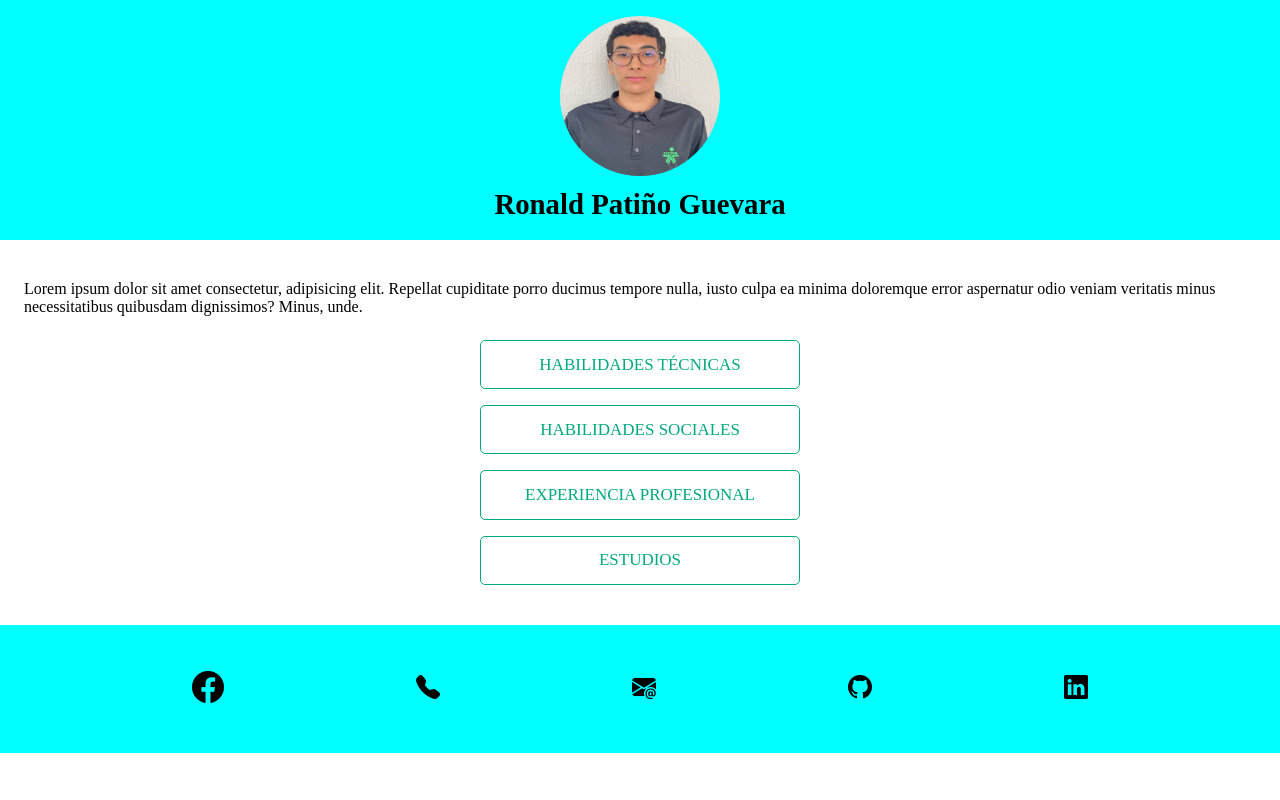
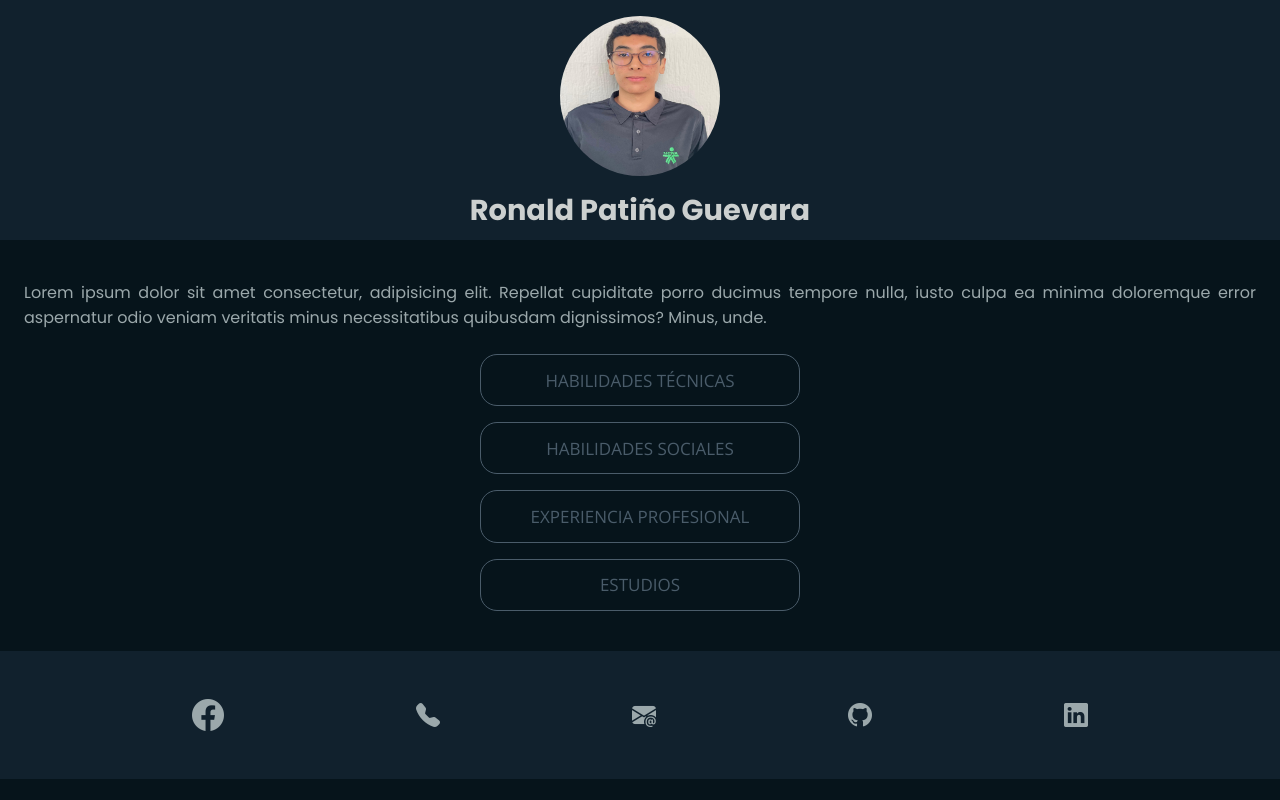
Before and after one commit to ronaldp12/PortafolioReact, a React (Vite) app: page / in a window 1280 px wide. Built offline with nearby package versions, Linux system fonts and the light colour scheme.

Commit message:
cambio de estilos y colores

```diff
--- a/src/index.css
+++ b/src/index.css
@@ -1,8 +1,44 @@
+
+@import url('https://fonts.googleapis.com/css2?family=Inter:ital,opsz,wght@0,14..32,100..900;1,14..32,100..900&family=Open+Sans:ital,wght@0,300..800;1,300..800&family=Poppins:ital,wght@0,100;0,200;0,300;0,400;0,500;0,600;0,700;0,800;0,900;1,100;1,200;1,300;1,400;1,500;1,600;1,700;1,800;1,900&display=swap');
+@import url('https://fonts.googleapis.com/css2?family=Inter:ital,opsz,wght@0,14..32,100..900;1,14..32,100..900&family=Open+Sans:ital,wght@0,300..800;1,300..800&family=Poppins:ital,wght@0,100;0,200;0,300;0,400;0,500;0,600;0,700;0,800;0,900;1,100;1,200;1,300;1,400;1,500;1,600;1,700;1,800;1,900&display=swap');
+
 *{
   margin: 0;
   padding: 0;
   box-sizing: border-box;
 }
+
+.open-sans- {
+  font-family: "Open Sans", sans-serif;
+  font-optical-sizing: auto;
+  font-weight: 400;
+  font-style: normal;
+  font-variation-settings:
+    "wdth" 100;
+}
+
+.open-sans {
+  font-family: "Open Sans", sans-serif;
+  font-optical-sizing: auto;
+  font-weight: 400;
+  font-style: normal;
+  font-variation-settings:
+    "wdth" 100;
+}
+
+.poppins-semibold {
+  font-family: "Poppins", sans-serif;
+  font-weight: 600;
+  font-style: normal;
+}
+
+.poppins-regular {
+  font-family: "Poppins", sans-serif;
+  font-weight: 400;
+  font-style: normal;
+}
+
+
 
 #root {
   width: 100%;
@@ -15,6 +51,9 @@ body {
   display: flex;
   width: 100vw;
   height: 100vh;
+  font-family: "Open Sans", sans-serif ;
+  overflow-x: hidden;
+  background-color: #06141b;
 }
 
 header{
@@ -23,10 +62,13 @@ header{
   background-color: aqua;
   text-align: center;
   margin-bottom: 1rem;
+  background-color: #11212d;
 }
 
 h1{
   font-size: 1.8rem;
+  font-family: "Poppins", sans-serif;
+  color: #ccd0cf;
 }
 
 .img-header{
@@ -48,10 +90,10 @@ h1{
 
 .btn-section {
   width: 20rem;
-  --color: #00A97F;
+  --color: #4a5c6a;
   padding: 0.8em 1.7em;
   background-color: transparent;
-  border-radius: .3em;
+  border-radius: 1em;
   position: relative;
   overflow: hidden;
   cursor: pointer;
@@ -95,7 +137,7 @@ h1{
  }
 
  .btn-section:hover {
-  color: rgb(10, 25, 30);
+  color: #4a5c6a;
  }
 
  .btn-section:active {
@@ -103,9 +145,15 @@ h1{
  }
 
 .container-paragraph{
-  width: 100%;
+  width: 100vw;
   height: 20%;
   padding: 1.5rem;
+}
+
+.container-paragraph>p{
+  text-align: justify;
+  font-family: "Poppins", sans-serif;
+  color: #9ba8ab;
 }
 
 .footer{
@@ -117,26 +165,32 @@ h1{
   align-items: center;
   list-style: none;
   margin-top: 1.5rem;
+  background-color: #11212d;
 }
 
 .bi-facebook{
   font-size: 2rem;
+  color: #9ba8ab;
 }
 
 .bi-telephone-fill{
   font-size: 1.5rem;
+  color: #9ba8ab;
 }
 
 .bi-envelope-at-fill{
   font-size: 1.5rem;
+  color: #9ba8ab;
 }
 
 .bi-github{
   font-size: 1.5rem;
+  color: #9ba8ab;
 }
 
 .bi-linkedin{
   font-size: 1.5rem;
+  color: #9ba8ab;
 }
 
 .container-technical-skills{
```
